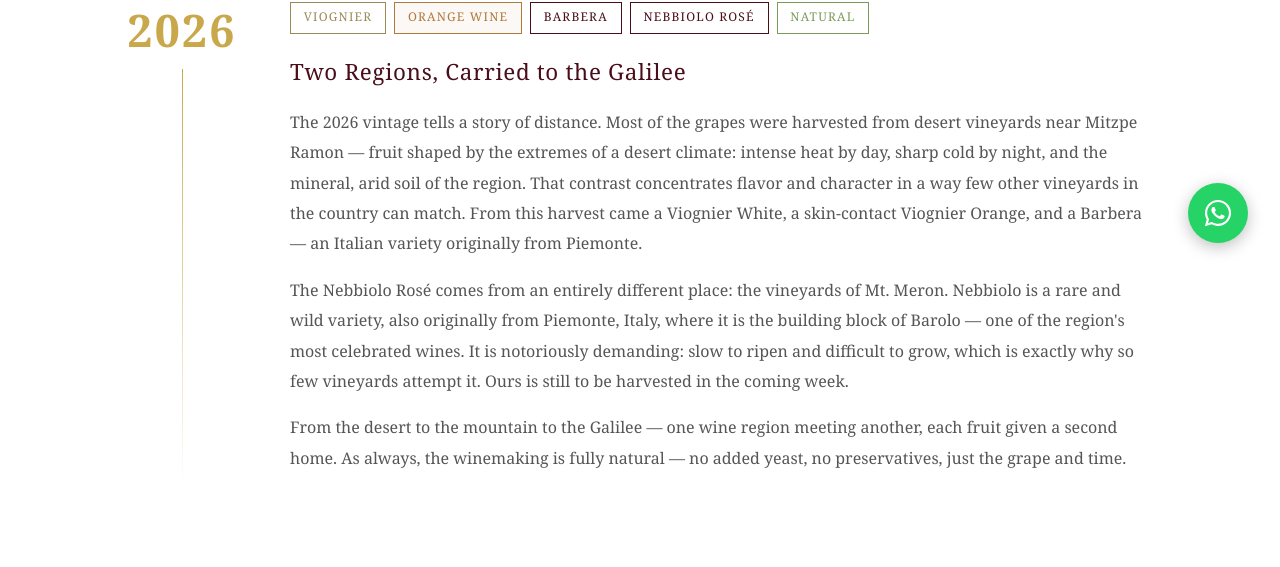
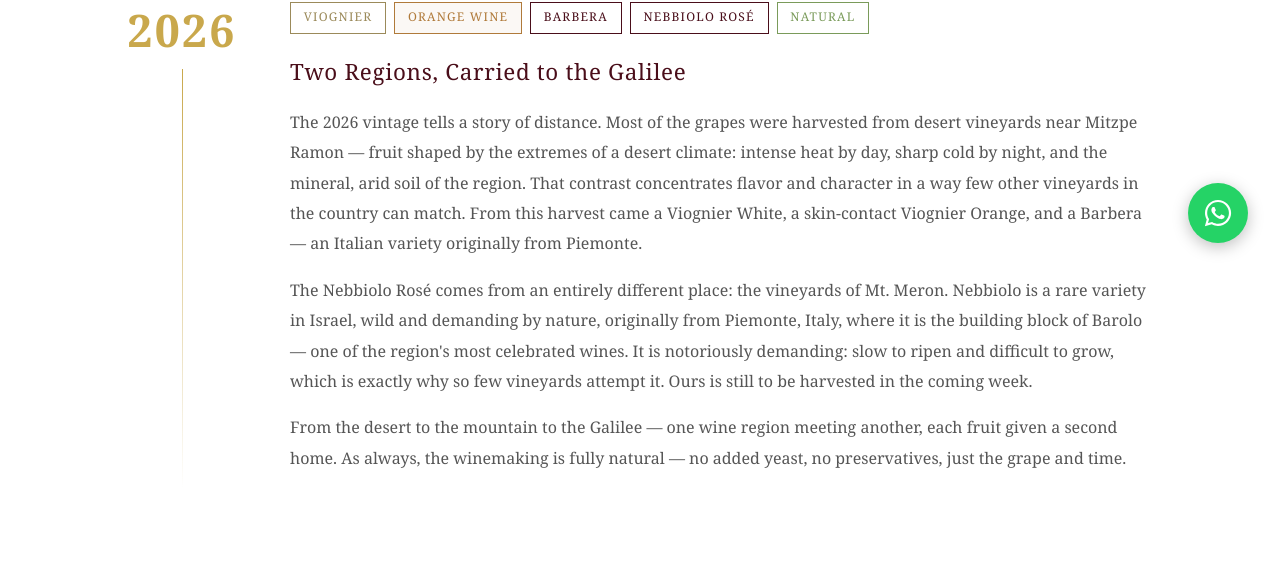
Before and after one commit to meydanbb/MBB, a Flask app: page /vintages in a window 1280 px wide. Shown: the part 454-1021 px from the top of the page. Run offline with Flask 3, Linux system fonts and the light colour scheme.

Commit message:
Clarify Nebbiolo is rare in Israel specifically, not globally
Co-Authored-By: Claude Sonnet 5.5 <noreply@anthropic.com>

```diff
--- a/App/templates/vintages.html
+++ b/App/templates/vintages.html
@@ -31,7 +31,7 @@
                 </div>
                 <h3>Two Regions, Carried to the Galilee</h3>
                 <p>The 2026 vintage tells a story of distance. Most of the grapes were harvested from desert vineyards near Mitzpe Ramon — fruit shaped by the extremes of a desert climate: intense heat by day, sharp cold by night, and the mineral, arid soil of the region. That contrast concentrates flavor and character in a way few other vineyards in the country can match. From this harvest came a Viognier White, a skin-contact Viognier Orange, and a Barbera — an Italian variety originally from Piemonte.</p>
-                <p>The Nebbiolo Rosé comes from an entirely different place: the vineyards of Mt. Meron. Nebbiolo is a rare and wild variety, also originally from Piemonte, Italy, where it is the building block of Barolo — one of the region's most celebrated wines. It is notoriously demanding: slow to ripen and difficult to grow, which is exactly why so few vineyards attempt it. Ours is still to be harvested in the coming week.</p>
+                <p>The Nebbiolo Rosé comes from an entirely different place: the vineyards of Mt. Meron. Nebbiolo is a rare variety in Israel, wild and demanding by nature, originally from Piemonte, Italy, where it is the building block of Barolo — one of the region's most celebrated wines. It is notoriously demanding: slow to ripen and difficult to grow, which is exactly why so few vineyards attempt it. Ours is still to be harvested in the coming week.</p>
                 <p>From the desert to the mountain to the Galilee — one wine region meeting another, each fruit given a second home. As always, the winemaking is fully natural — no added yeast, no preservatives, just the grape and time.</p>
             </div>
         </div>
```
